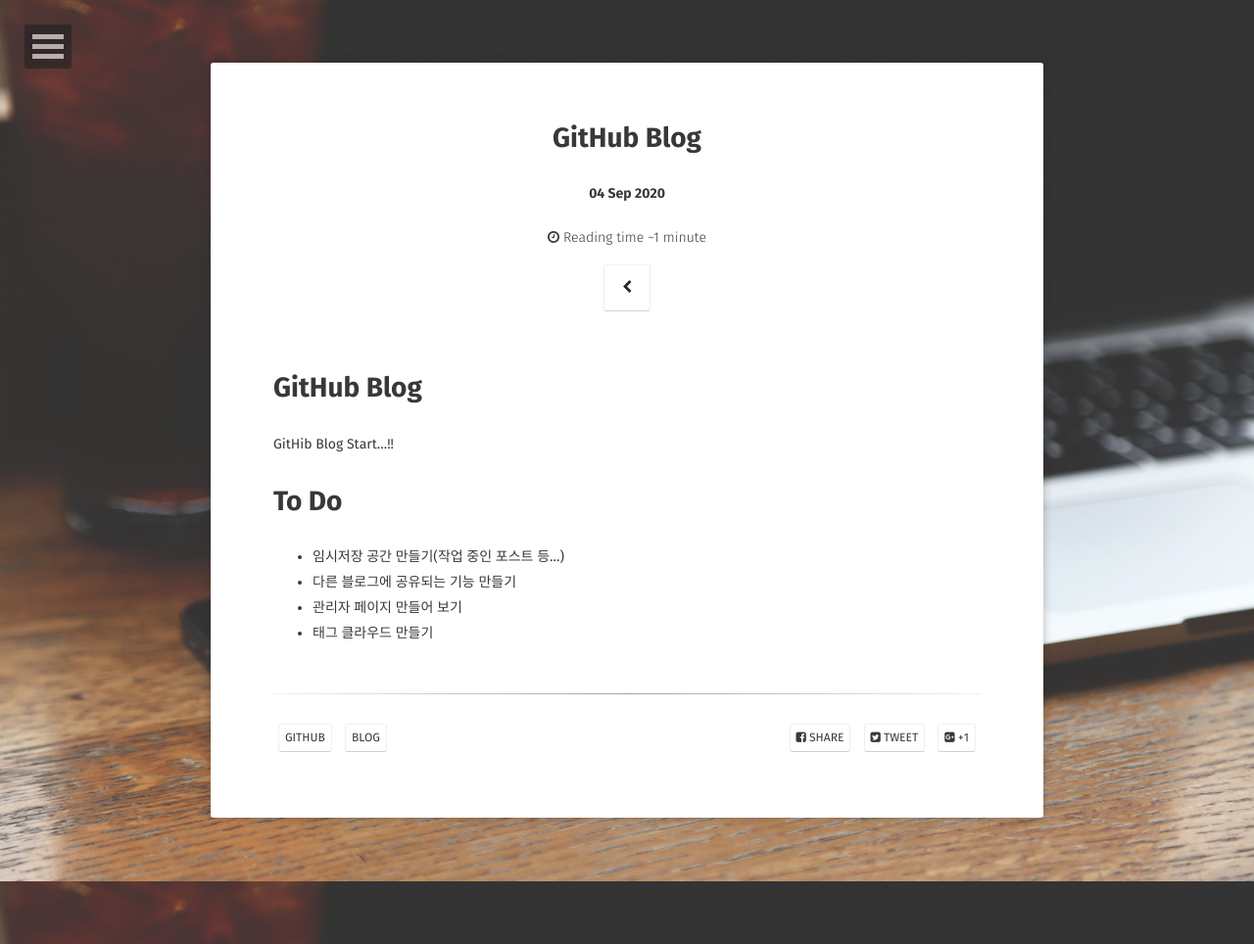
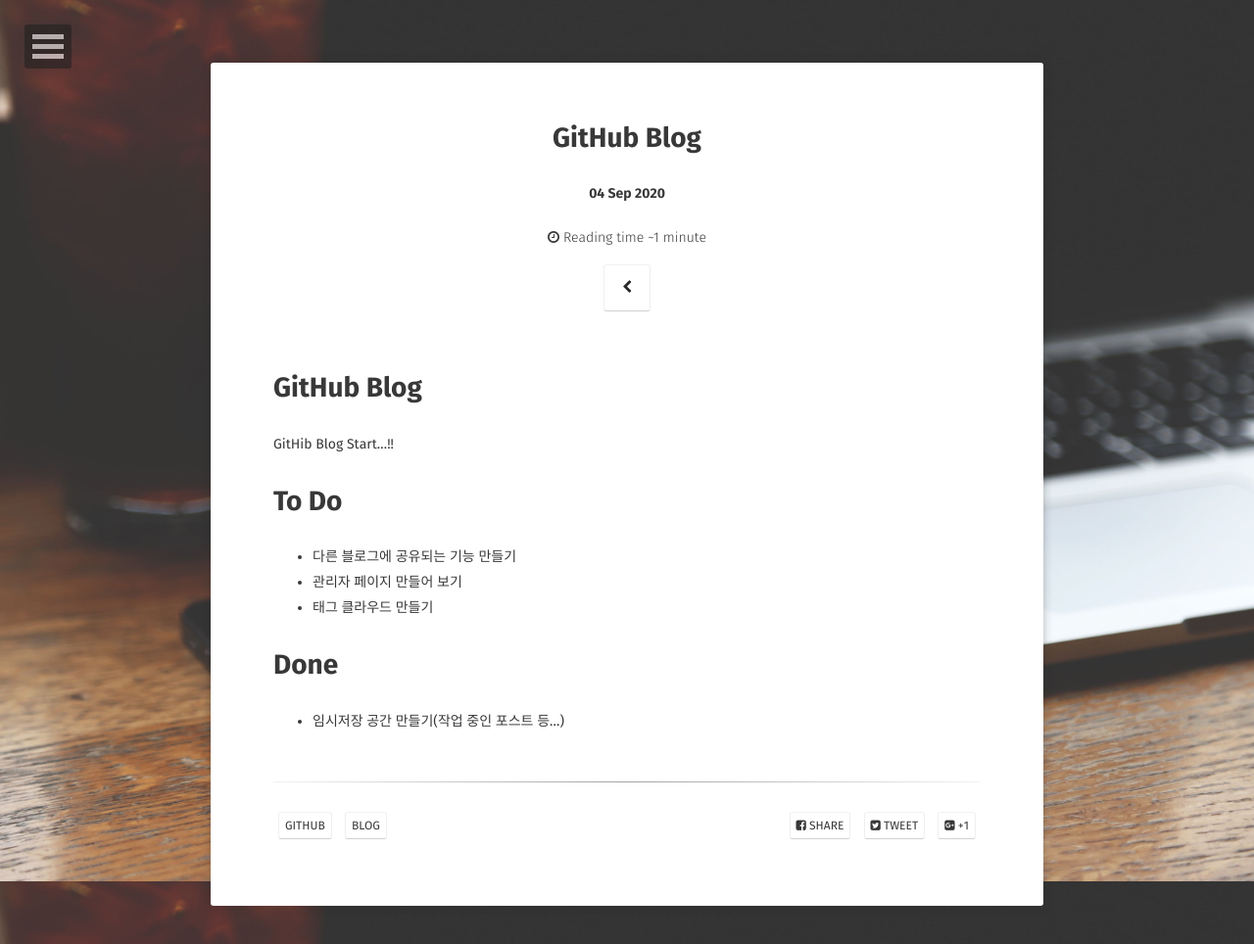
Before and after one commit to skypotato/skypotato.github.io, a Jekyll site: the page built from _posts/2020-09-04-GitHub-post.md, in a window 1280 px wide. Shown: the whole page at 98% size. Built offline with Jekyll 4.4.1, drawn with Linux system fonts in a browser that asks for light colours; some web fonts are replaced.

Commit message:
2021.08.22 : Done

```diff
--- a/_posts/2020-09-04-GitHub-post.md
+++ b/_posts/2020-09-04-GitHub-post.md
@@ -15,7 +15,10 @@
 
 # To Do
 
-- 임시저장 공간 만들기(작업 중인 포스트 등...)
 - 다른 블로그에 공유되는 기능 만들기
 - 관리자 페이지 만들어 보기
 - 태그 클라우드 만들기
+
+
+# Done
+- 임시저장 공간 만들기(작업 중인 포스트 등...)
```
